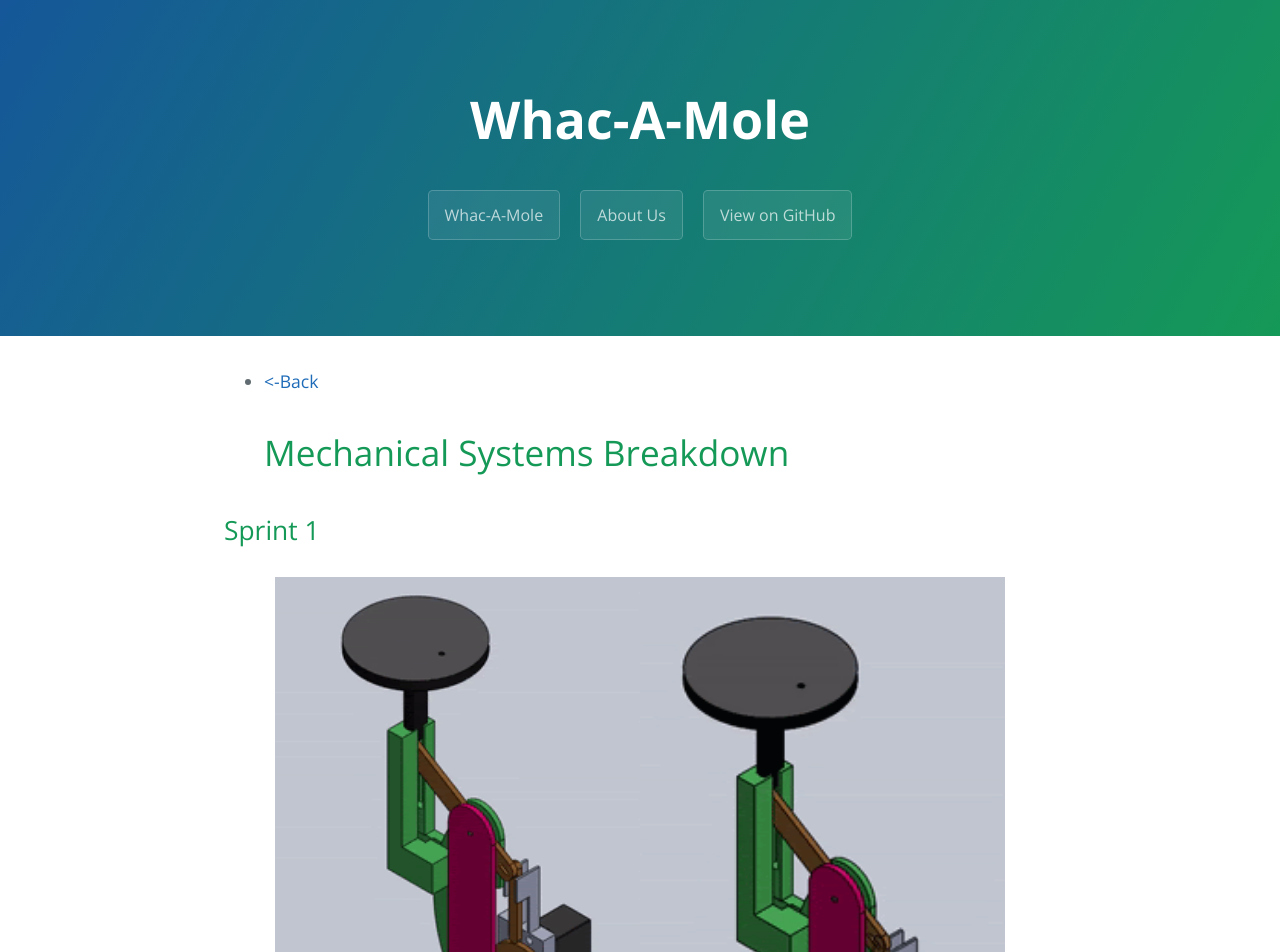
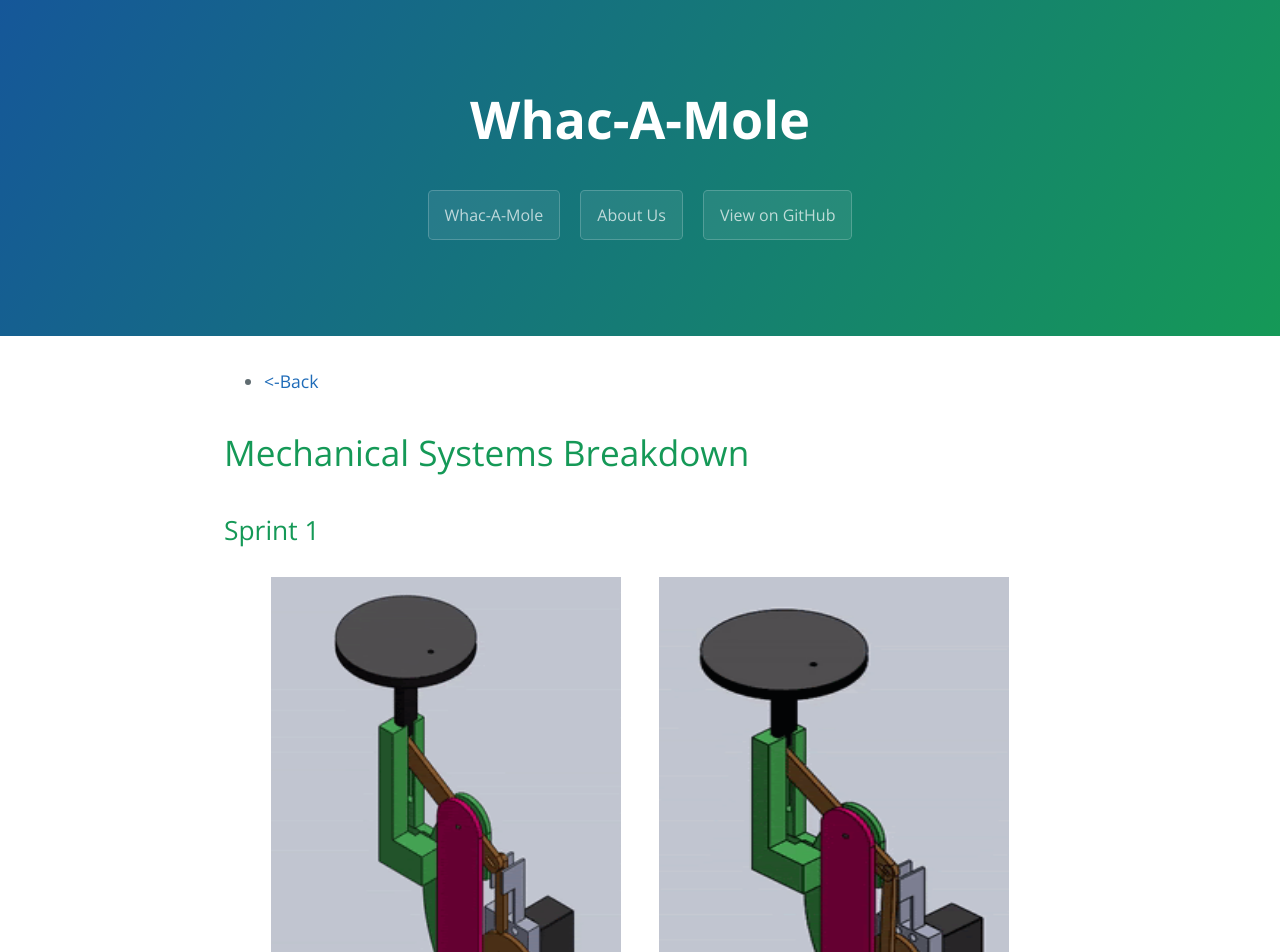
Before and after one commit to iamtheyammer/pie-whack-a-mole, a Jekyll site: the page built from mechanical.md, in a window 1280 px wide. Shown: the top 952 px of the page. Built offline with Jekyll 4.4.1, drawn with Linux system fonts in a browser that asks for light colours.

Commit message:
added divs for all images

```diff
--- a/mechanical.md
+++ b/mechanical.md
@@ -4,40 +4,41 @@ layout: template
 filename: mechanical.md
 ---
 - [<-Back](./index.md)
+
 # Mechanical Systems Breakdown
 
 ## Sprint 1
 
-<div style="display:flex;flex-direction:row;justify-content:center;padding:10px">
-<img src="website-images/mechanical/sprint_1-1.gif" width ="45%" height = "45%">
-<img src="website-images/mechanical/sprint_1-2.gif" width ="45%" height = "30%">
+<div style="display:flex;flex-direction:row;justify-content:space-evenly;padding:10px">
+<img src="website-images/mechanical/sprint_1-1.gif" width ="350px" height = "450px">
+<img src="website-images/mechanical/sprint_1-2.gif" width ="350px" height = "450px">
 </div>
 
 For the first sprint, we wanted to create a proof of concept. We had a cam system connected to a bar-linkage that pushed a mole up and down. A lot of our parts were made of PLA (3d printed) and fiberboard (laser cutted.)
 
 ## Sprint 2
 
-<img src="website-images/mechanical/sprint_2-1.gif" width ="45%" height = "45%" style="float:left;margin:0px 30px 0px 0px">
-<img src="website-images/mechanical/sprint_2-2.gif" width ="45%" height = "55%" style="float:right;margin:50px 50px 0px 0px">
-
-<br><br><br><br><br><br><br><br><br><br><br><br><br><br><br><br><br><br><br><br><br><br>
+<div style="display:flex;flex-direction:row;justify-content:space-evenly;padding:10px">
+<img src="website-images/mechanical/sprint_2-1.gif" width ="350px" height = "450px">
+<img src="website-images/mechanical/sprint_2-2.gif" width ="350px" height = "450px">
+</div>
 
 For Sprint 2, we were able to hook up one pneumatic piston to allow one mole to go up and down with a larger linkage system. The pneumatic piston is connected to solenoid, which helps control whether there is pressurized air or atmospheric air in the system, which causes the mole to shoot up or come down.
 
 ## Sprint 3
 
-<img src="website-images/mechanical/sprint_3-1.JPG" width ="45%" height = "50%" style="float:left;margin:16px 10px 0px 0px">
-<img src="website-images/mechanical/sprint_3-2.gif" width ="45%" height = "55%" style="float:right;margin:0px 10px 0px 0px">
-
-<br><br><br><br><br><br><br><br><br><br><br><br><br><br><br><br><br><br><br><br><br><br><br><br><br><br><br><br>
+<div style="display:flex;flex-direction:row;justify-content:space-evenly;padding:10px">
+<img src="website-images/mechanical/sprint_3-1.JPG" width ="350px" height = "450px">
+<img src="website-images/mechanical/sprint_3-2.gif" width ="350px" height = "450px">
+</div>
 
 For Sprint 3, we did make quite a jump in scale. We were able to get three moles to move up and down using a pneumatic system, air compressor, and solenoids. We were also able to create a real arcade console looking structure, with a monitor on the inside! This gives players of our whack-a-mole game the feeling that they are at a real arcade! As sustainability was something we wanted to keep in mind, we 3-d printed only one kind of piece. Also, there is no glue used in the mechanical system since we want to take the entire thing a part at the end of the project, to allow others to use our scrap wood and other parts. This minimizes waste and the collection of old, sitting projects, where the parts can be reused.
 
 ## Final Sprint
 
-<img src="website-images/mechanical/final-1.jpg" width ="45%" height = "55%" style="float:left;margin:0px 10px 0px 0px">
-<img src="website-images/mechanical/final-2.jpg" width ="50%" height = "45%" style="float:right;margin:50px 10px 0px 0px">
-
-<br><br><br><br><br><br><br><br><br><br><br><br><br><br><br><br><br><br><br><br><br><br><br><br><br><br><br><br>
+<div style="display:flex;flex-direction:row;justify-content:space-evenly;padding:10px">
+<img src="website-images/mechanical/final-1.jpg" width ="350px" height = "450px">
+<img src="website-images/mechanical/final-2.jpg" width ="350px" height = "450px">
+</div>
 
 For the final, the mech e team was able to connect six moles to the pneumatic system. With the offset linkage, we were able to minimize damage to the pneumatics themselves as there would be less direct force put onto them. At the end the system looked like a real arcade game, and was satisfying to see a finalized product we were proud of. (if we add a curtain or acrylic front, add info about that.)
```
Also changed, not shown: electrical.md (+1 -0 lines).
